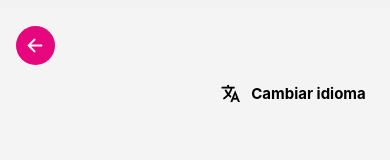
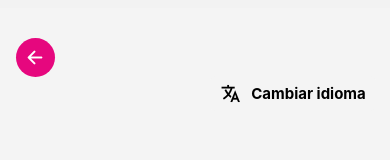
Before and after one commit to XicoNemi/mobile-app, a React Native app: screen /LoginScreen in a window 390 px wide. Shown: the top 160 px of the page. Built offline with nearby package versions, Linux system fonts and the light colour scheme.

Commit message:
fix: ajustar posición en LoginScreen y actualizar navegación en ProfileScreen

```diff
--- a/app/screens/authScreens/LoginScreen.jsx
+++ b/app/screens/authScreens/LoginScreen.jsx
@@ -172,7 +172,7 @@ const styles = StyleSheet.create({
     backgroundColor: Colors.primary,
     justifyContent: "center",
     alignItems: "center",
-    bottom: hp('7.5%'),
+    bottom: hp('6.0%'),
     right: wp('41%'),
     zIndex: 10,
   },
--- a/app/screens/dashbordScreens/profile/ProfileScreen.jsx
+++ b/app/screens/dashbordScreens/profile/ProfileScreen.jsx
@@ -56,7 +56,7 @@ const ProfileScreen = ({ navigation }) => {
   const confirmLogout = () => {
     setIsModalVisible(false);
     dispatch(logOut());
-    navigation.navigate("HomeScreen");
+    navigation.navigate("BottomTabs", { screen: "Home" });
   };
 
   const cancelLogout = () => {
```
